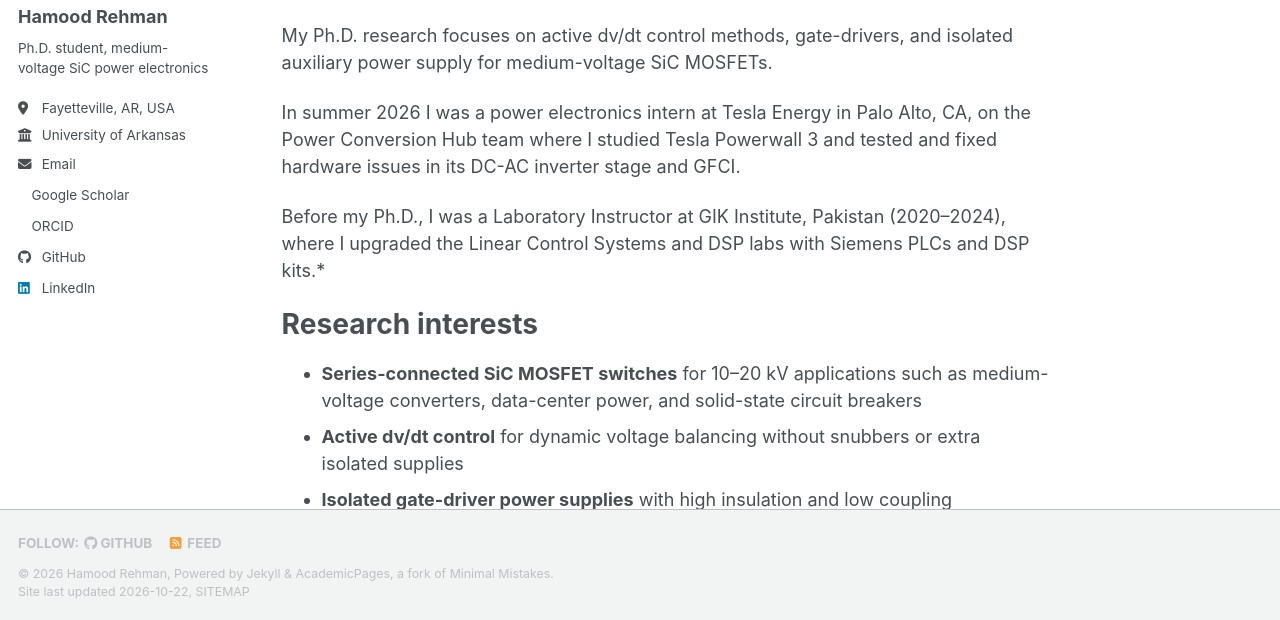
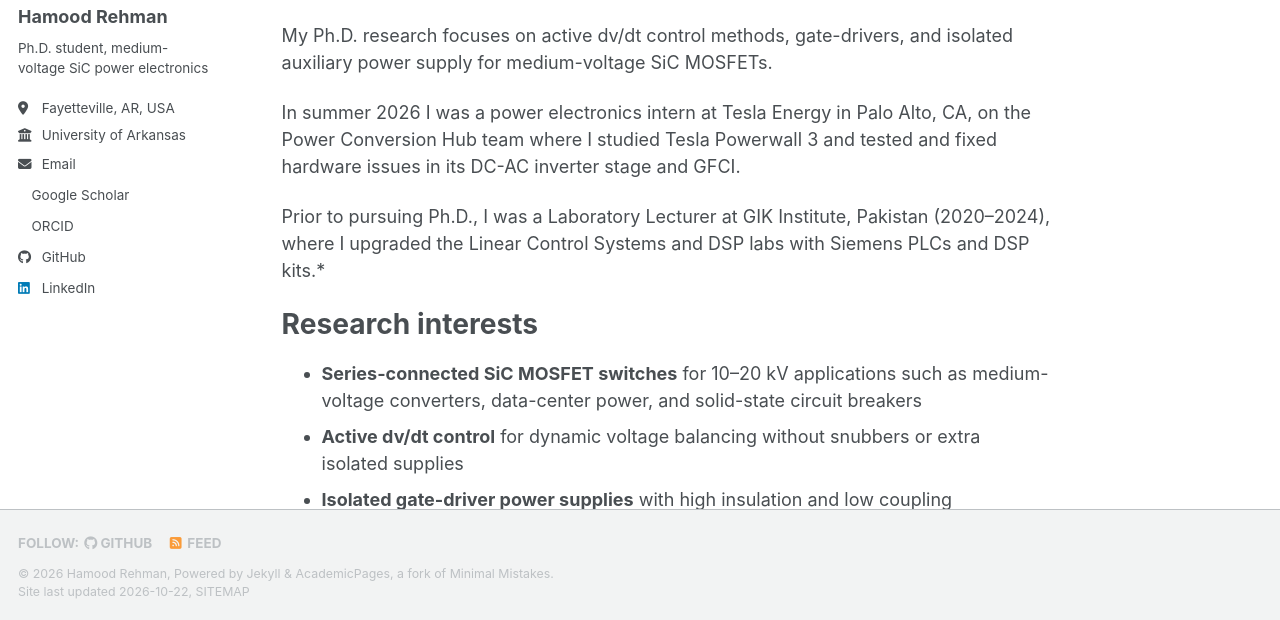
Before and after one commit to hamood-rehman/hamood-rehman.github.io, a Jekyll site: the page built from _pages/about.md, in a window 1280 px wide and 900 px high, cut to the strip 280-900 px from the top of the window. Built offline with Jekyll 4.4.1, drawn with Linux system fonts in a browser that asks for light colours; a style sheet for code colours, icons or effects is not loaded.

Commit message:
Update about.md

```diff
--- a/_pages/about.md
+++ b/_pages/about.md
@@ -13,7 +13,7 @@ My Ph.D. research focuses on active dv/dt control methods, gate-drivers, and iso
 
 In summer 2026 I was a power electronics intern at Tesla Energy in Palo Alto, CA, on the Power Conversion Hub team where I studied Tesla Powerwall 3 and tested and fixed hardware issues in its DC-AC inverter stage and GFCI.
 
-Before my Ph.D., I was a Laboratory Instructor at GIK Institute, Pakistan (2020–2024), where I upgraded the Linear Control Systems and DSP labs with Siemens PLCs and DSP kits.*
+Prior to pursuing Ph.D., I was a Laboratory Lecturer at GIK Institute, Pakistan (2020–2024), where I upgraded the Linear Control Systems and DSP labs with Siemens PLCs and DSP kits.*
 
 Research interests
 ======
```
